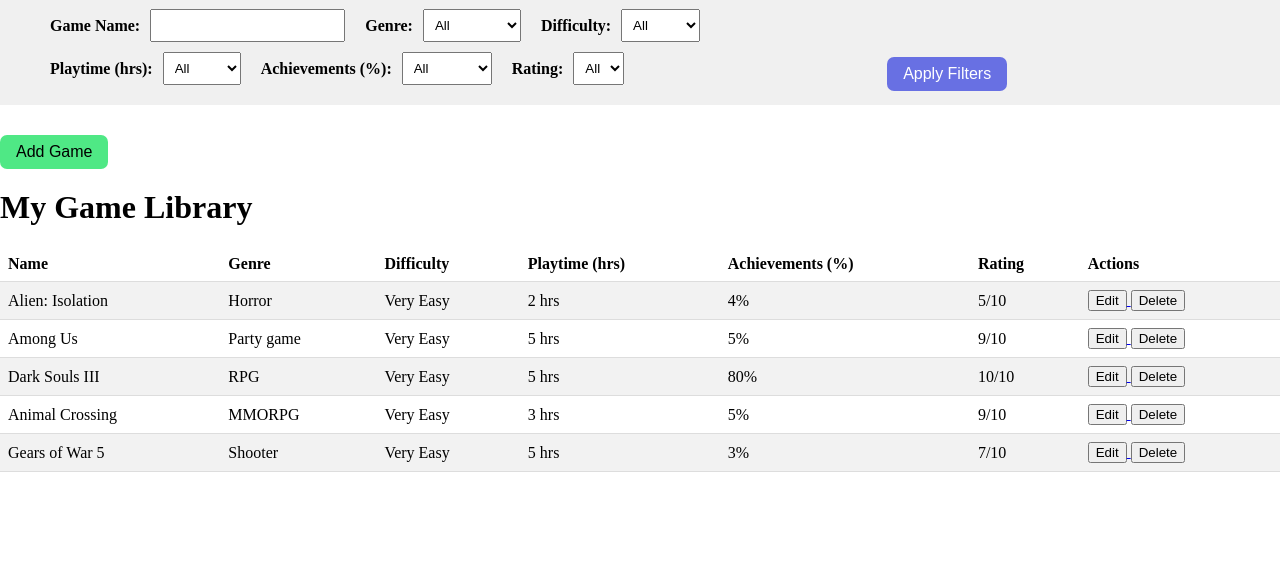
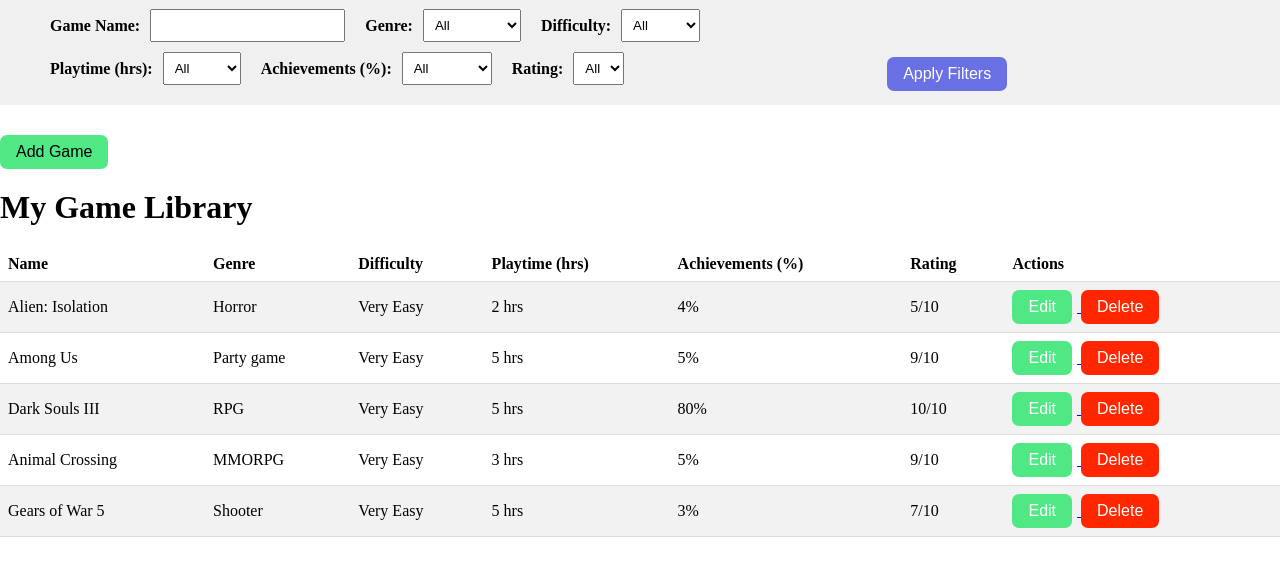
Before and after one commit to ralphsulioti/CS4750Project, a Flask app: page / in a window 1280 px wide. Shown: the part 89-665 px from the top of the page. Run offline with Flask 3, Linux system fonts and the light colour scheme; data comes from the database, SQL or seed files in the repository.

Commit message:
Added some styles for the edit and delete button.

```diff
--- a/templates/landingPage.html
+++ b/templates/landingPage.html
@@ -1,3 +1,4 @@
+
 
 <!DOCTYPE html>
 <html>
@@ -125,6 +126,35 @@
 
     h2 {
         margin-top: 30px;
+    }
+
+       .edit-button{
+             padding: 8px 16px;
+            background-color: #4fe885;
+            color: white;
+            border: none;
+            border-radius: 7px;
+            font-size: 16px;
+            cursor: pointer;
+            margin-right: 5px;
+            transition: background-color 0.3s;
+    }
+
+    .confirm-delete-button {
+        padding: 8px 16px;
+        background-color: #ff2600;
+        color: white;
+        border: none;
+        border-radius: 7px;
+        font-size: 16px;
+        cursor: pointer;
+        margin-right: 5px;
+        transition: background-color 0.3s;
+    }
+
+    .edit-button:hover,
+    .confirm-delete-button:hover {
+        background-color: #073ff1;
     }
 </style>
 
```
